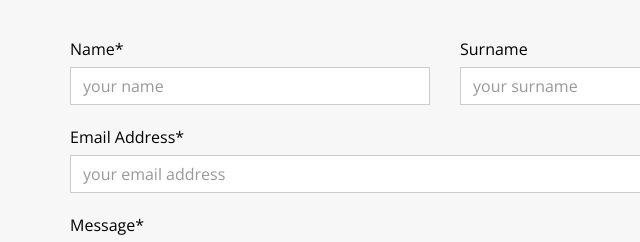
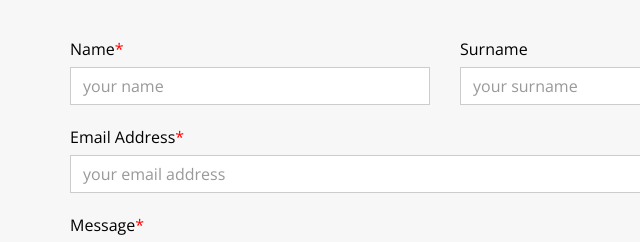
Before and after one commit to HumairaAtcha/humairaatcha.com, a plain HTML site: page index.html in a window 1280 px wide. Shown: the part 3256-3498 px from the top of the page, 0-640 px from the left. Drawn offline with nearby package versions, Linux system fonts and the light colour scheme; some packages are replaced by stand-ins of ours.

Commit message:
added label asterisks to required feilds with colour

```diff
--- a/css/style.sea.css
+++ b/css/style.sea.css
@@ -72,6 +72,10 @@ section.background-gray-lightest {
 
 ul {
     list-style-type: square;
+}
+
+.asterisk{
+    color: red;
 }
 
 .no-space .box {
--- a/index.html
+++ b/index.html
@@ -241,7 +241,7 @@
                     <div class="row">
                       <div class="col-sm-6">
                         <div class="form-group">
-                          <label for="name">Name*</label>
+                          <label for="name">Name</label><label class="asterisk">*</label>
                           <input type="text" name="name" id="name" placeholder="your name" required="required" class="form-control">
                         </div>
                       </div>
@@ -254,11 +254,11 @@
                     </div>
                     <input type="hidden" name="_subject" value="SOMEONE MESSAGED YOU">
                     <div class="form-group">
-                      <label for="email">Email Address*</label>
+                      <label for="email">Email Address</label><label class="asterisk">*</label>
                       <input type="email" name="from" id="email" placeholder="your email address" required="required" class="form-control">
                     </div>
                     <div class="form-group">
-                      <label for="message">Message*</label>
+                      <label for="message">Message</label><label class="asterisk">*</label>
                       <textarea rows="4" name="message" id="message" placeholder="your message" required="required" class="form-control"></textarea>
                     </div>
                     <input type="text" name="_gotcha" style="display:none">
```
